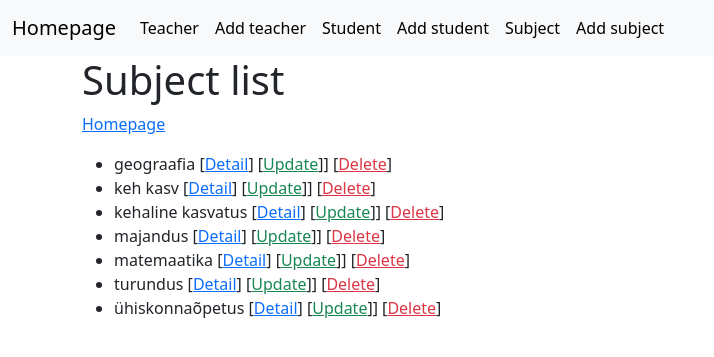
After one commit to MonikaKynnapas/first_project, a Django app: page /first_app/subject_list/ in a window 1280 px wide. The commit adds this page. Shown: the top 357 px of the page, without its empty margins (0-714 px from the left). Run offline with Django 4.2, Linux system fonts and the light colour scheme; data comes from the database, SQL or seed files in the repository; both versions use the stored data as it was after the commit.

Commit message:
completed

```diff
--- a/first_app/models.py
+++ b/first_app/models.py
@@ -25,15 +25,16 @@ class Teacher(models.Model):
     subject = models.CharField(max_length=20)
 
     # def __str__(self):
-        # return f'{self.name} õpetab {self.subject}'
-
+        # return f'{self.name} teaches {self.subject}'
 class TeacherAdmin(admin.ModelAdmin):
     list_display = ['name', 'subject']
-    list_per_page = 10
+    list_per_page = 5
 
 class Subject(models.Model):
     subject = models.CharField(max_length=100)
 
+    def __str__(self):
+        return f'{self.subject}'
 
 class SubjectAdmin(admin.ModelAdmin):
     list_display = ['subject']
--- a/first_app/templates/first_app/home.html
+++ b/first_app/templates/first_app/home.html
@@ -4,5 +4,11 @@
     <h1>Homepage</h1>
     <p><a href="{% url 'first_app:student_list' %}">List All Students</a></p>
     <p><a href="{% url 'first_app:student_create' %}">Add a new Student</a></p>
+    <p><a href="{% url 'first_app:teacher_list' %}">List All Teachers</a></p>
+    <p><a href="{% url 'first_app:teacher_create' %}">Add a new Teacher</a></p>
+    <p><a href="{% url 'first_app:subject_list' %}">List All Subjects</a></p>
+    <p><a href="{% url 'first_app:subject_create' %}">Add a new Subject</a></p>
+
+
 
 {% endblock %}
--- a/first_app/templates/first_app/student_list.html
+++ b/first_app/templates/first_app/student_list.html
@@ -3,7 +3,6 @@
 {% block content %}
     <h1>Students list</h1>
     <a href="{% url 'first_app:home' %}">Homepage</a>
-     </ul>
     <ul class="pagination">
         {% if page_obj.has_previous %}
              <li class="page-item">
--- /dev/null
+++ b/first_app/templates/first_app/subject_list.html
@@ -0,0 +1,17 @@
+{% extends 'base.html' %}
+
+{% block content %}
+    <h1>Subject list</h1>
+    <a href="{% url 'first_app:home' %}">Homepage</a>
+    <p></p>
+    <ul>
+        {% for subject in object_list %}
+            <li>
+                {{ subject }}
+                [<a href="/first_app/subject_detail/{{ subject.id }}">Detail</a>]
+                [<a href="/first_app/subject_update/{{ subject.id }}" class="text-success">Update</a>]]
+                [<a href="/first_app/subject_delete/{{ subject.id }}" class="text-danger">Delete</a>]
+            </li>
+        {% endfor %}
+    </ul>
+{% endblock %}
--- a/first_app/templates/first_app/teacher_list.html
+++ b/first_app/templates/first_app/teacher_list.html
@@ -8,7 +8,6 @@
             <li>
                 {{ teacher.name }}
                 {{ teacher.subject }}
-
             </li>
         {% endfor %}
 <p></p>
--- a/first_app/urls.py
+++ b/first_app/urls.py
@@ -13,4 +13,10 @@ urlpatterns = [
 
     path('teacher_list/', views.TeacherListView.as_view(), name='teacher_list'),
     path('teacher_create/', views.TeacherCreateView.as_view(), name='teacher_create'),
+
+    path('subject_list/', views.SubjectListView.as_view(), name='subject_list'),
+    path('subject_detail/<int:pk>', views.SubjectDetailView.as_view(), name='subject_detail'),
+    path('subject_create/', views.SubjectCreateView.as_view(), name='subject_create'),
+    path('subject_update/<int:pk>', views.SubjectUpdateView.as_view(), name='subject_update'),
+    path('subject_delete/<int:pk>', views.SubjectDeleteView.as_view(), name='subject_delete'),
 ]
--- a/first_app/views.py
+++ b/first_app/views.py
@@ -43,9 +43,8 @@ class StudentDeleteView(DeleteView):
     success_url = reverse_lazy('first_app:student_list')
 
 class TeacherListView(ListView):
-    # model _list.html -> student_list.html
-    model = Teacher  # Connected to Models Student
-    queryset = Teacher.objects.order_by('name')  # Result ordered by name
+    model = Teacher
+    queryset = Teacher.objects.order_by('name')
 
 class TeacherCreateView(CreateView):
     # template_name = 'first_app/teacher_form_create.html'
@@ -54,12 +53,25 @@ class TeacherCreateView(CreateView):
     success_url = reverse_lazy('first_app:teacher_list')
 
 class SubjectListView(ListView):
-    # model _list.html -> student_list.html
-    model = Subject  # Connected to Models Student
-    queryset = Subject.objects.order_by('subject')  # Result ordered by name
+    model = Subject
+    queryset = Subject.objects.order_by('subject')
+    context_object_name = 'subjects'
+
+class SubjectDetailView(DetailView):
+    model = Subject
 
 class SubjectCreateView(CreateView):
-    # template_name = 'first_app/teacher_form_create.html'
+    template_name = 'first_app/subject_form_create.html'
     model = Subject
-    fields = '__all__'  # All fields into form
+    fields = '__all__'
     success_url = reverse_lazy('first_app:subject_list')
+
+class SubjectUpdateView(UpdateView):
+    #  model_form.html => student_form.html
+    model = Subject
+    fields = '__all__'  # update only this field
+    success_url = reverse_lazy('first_app:subject_list')
+
+class SubjectDeleteView(DeleteView):
+    model = Subject
+    success_url = reverse_lazy('first_app:subject_list')
--- a/first_project/urls.py
+++ b/first_project/urls.py
@@ -21,5 +21,5 @@ from django.views.generic import RedirectView
 urlpatterns = [
     path('admin/', admin.site.urls),
     path('first_app/', include('first_app.urls')),
-    path('', RedirectView.as_view(url='first_app')), # redirect domain/first_app
+    path('', RedirectView.as_view(url='first_app')),  # redirect domain/first_app
 ]
--- a/templates/base.html
+++ b/templates/base.html
@@ -14,16 +14,30 @@
 
   <nav class="navbar navbar-expand-lg bg-body-tertiary">
   <div class="container-fluid">
-    <a class="navbar-brand" href="{% url 'first_app:teacher_list' %}">Teacher</a>
+    <a class="navbar-brand" href="{% url 'first_app:home' %}">Homepage</a>
     <button class="navbar-toggler" type="button" data-bs-toggle="collapse" data-bs-target="#navbarSupportedContent" aria-controls="navbarSupportedContent" aria-expanded="false" aria-label="Toggle navigation">
       <span class="navbar-toggler-icon"></span>
     </button>
     <div class="collapse navbar-collapse" id="navbarSupportedContent">
       <ul class="navbar-nav me-auto mb-2 mb-lg-0">
+          <li class="nav-item">
+              <a class="nav-link active" aria-current="page" href="/first_app/teacher_list/">Teacher</a>
+          </li>
         <li class="nav-item">
           <a class="nav-link active" aria-current="page" href="/first_app/teacher_create/">Add teacher</a>
         </li>
-
+          <li class="nav-item">
+          <a class="nav-link active" aria-current="page" href="/first_app/student_list/">Student</a>
+        </li>
+          <li class="nav-item">
+          <a class="nav-link active" aria-current="page" href="/first_app/student_create/">Add student</a>
+        </li>
+          <li class="nav-item">
+          <a class="nav-link active" aria-current="page" href="/first_app/subject_list/">Subject</a>
+        </li>
+          <li class="nav-item">
+          <a class="nav-link active" aria-current="page" href="/first_app/subject_create/">Add subject</a>
+        </li>
       </ul>
     </div>
   </div>
```
Also changed, not shown: first_app/templates/first_app/subject_confirm_delete.html (added, +11 -0 lines), first_app/templates/first_app/subject_detail.html (added, +9 -0 lines), first_app/templates/first_app/subject_form.html (added, +14 -0 lines), first_app/templates/first_app/subject_form_create.html (added, +13 -0 lines), populate_students.py (+6 -5 lines), subject.py (added, +19 -0 lines), teacher.py (+6 -5 lines), db.sqlite3.
